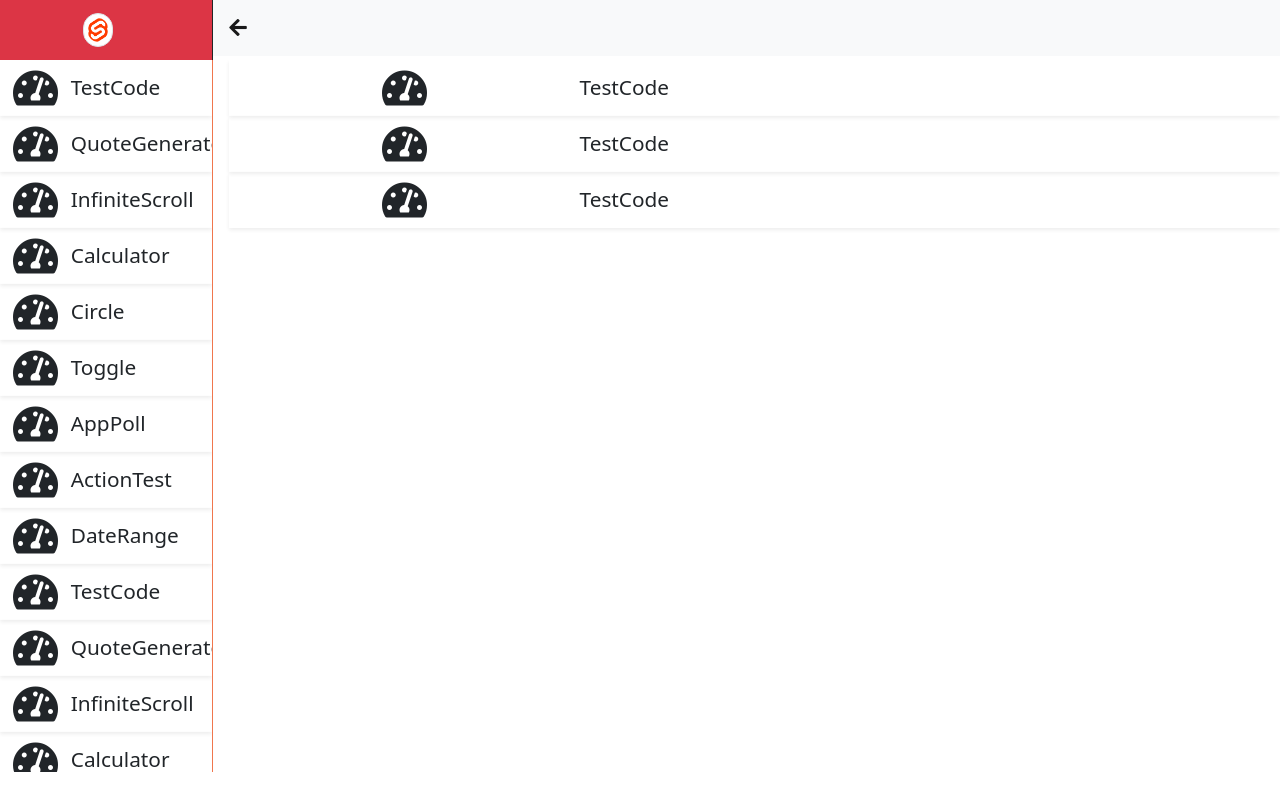
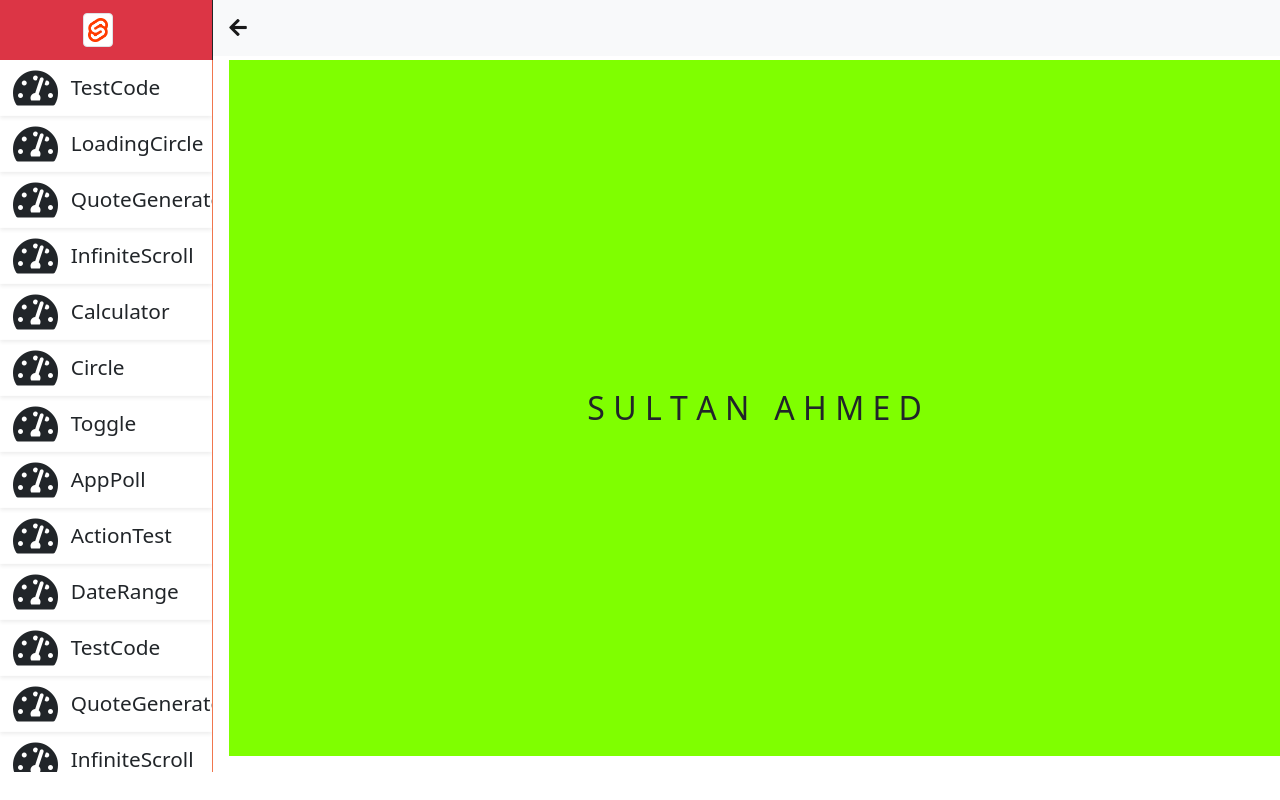
Before and after one commit to SultanCse/Svelte-Components, a Svelte app: page / in a window 1280 px wide. Built offline with nearby package versions, Linux system fonts and the light colour scheme.

Commit message:
animated title dine

```diff
--- a/src/components/LoadingCircle.svelte
+++ b/src/components/LoadingCircle.svelte
@@ -1,55 +1,143 @@
-<div>
-<svg viewBox="0 0 87 87" version="1.1"
-  xmlns="http://www.w3.org/2000/svg"
-  xmlns:xlink="http://www.w3.org/1999/xlink">
+<div class="parent">
+  <div class="child">
+    <span>S</span>
+    <span>U</span>
+    <span>L</span>
+    <span>T</span>
+    <span>A</span>
+    <span>N</span>
+    <span>&nbsp;</span>
+    <span>A</span>
+    <span>H</span>
+    <span>M</span>
+    <span>E</span>
+    <span>D</span>
+  </div>
+</div>
 
 <style>
-.ui-success-circle {
-  stroke-dasharray: 260px, 260px;
-  stroke-dashoffset: 260px;
-  transform: rotate(220deg);
-  transform-origin: center center;
-  stroke-linecap: round;
-  animation: ani-success-circle 1s ease-in both;
-}
-.ui-success-path {
-  stroke-dasharray: 60px 64px;
-  stroke-dashoffset: 62px;
-  stroke-linecap: round;
-  animation: ani-success-path 0.4s 1s ease-in both;
-}
+  .parent{
+    margin: 0 auto;
+    padding: 0;
+    position: relative;
+    background: chartreuse;
+    height: 100%;
+    width: 100%;
+    font-size: 2rem;
+    font-style: bold;
+  }
+  .child{
+    position: absolute;
+    top: 50%;
+    left: 50%;
+    transform: translate(-50%,-50%);
 
-@keyframes ani-success-circle {
-  to {
-    stroke-dashoffset: 780px;
   }
-  100% {
-    stroke-width: 0;
+  span:nth-child(1){
+    animation: s 1s ease 0s 1 none;
+    animation-fill-mode: ease;
+    /* animation: name duration(5s) timing-function(linear) delay(2s) iteration-count(infinite) animation-direction(alternate); */
   }
-}
+  span:nth-child(2){
+    animation: u 1.2s ease .2s 1 none;
+    animation-fill-mode: ease;
+  }
+   span:nth-child(3){
+    animation: l 1.4s ease .4s 1 none;
+    animation-fill-mode: ease;
+  }
+   span:nth-child(4){
+   animation: t 1.6s ease .6s 1 none;
+   animation-fill-mode: ease;
+  }
+  span:nth-child(5){
+   animation: a 1.8s ease .8s 1 none;
+    animation-fill-mode: ease;
+  }
+  span:nth-child(6){
+   animation: n 2s ease 1s 1 none;
+    animation-fill-mode: ease;
+  }
+  /* 7th no space */
+  span:nth-child(8){
+   animation: a2 2s ease 1s 1 none;
+    animation-fill-mode: ease;
+  }
+  span:nth-child(9){
+   animation: h 2.2s ease 1.2s 1 none;
+    animation-fill-mode: ease;
+  }
+  span:nth-child(10){
+   animation: m 2.4s ease 1.4s 1 none;
+    animation-fill-mode: ease;
+  }
+  span:nth-child(11){
+   animation: e 2.6s ease 1.6s 1 none;
+    animation-fill-mode: ease;
+  }
+  span:nth-child(12){
+   animation: d 2.8s ease 1.8s 1 none;
+    animation-fill-mode: ease;
+  }
 
-@keyframes ani-success-path {
-  0% {
-    stroke-dashoffset: 62px;
+  @keyframes s {
+  0%   {color: black; transform: rotate(0deg);}
+  50%  {color: red; font-size: 3rem;}
+  100%  {color: black; font-size: 2rem;}
   }
-  65% {
-    stroke-dashoffset: -5px;
+  @keyframes u {
+  0%   {color:black; }
+  50%  {color: red; font-size: 2.9rem;}
+  100%  {color:black;  font-size: 2rem;}
   }
-  84% {
-    stroke-dashoffset: 4px;
+  @keyframes l {
+  0%   {color:black; }
+  50%  {color: red; font-size: 2.8rem;}
+  100%  {color:black;  font-size: 2rem;}
   }
-  100% {
-    stroke-dashoffset: -2px;
+  @keyframes t {
+  0%   {color:black; }
+  50%  {color: red; font-size: 2.4rem;}
+  100%  {color:black;  font-size: 2rem;}
   }
-}
+  @keyframes a {
+  0%   {color:black; }
+  50%  {color: red; font-size: 2.4rem;}
+  100%  {color:black;  font-size: 2rem;}
+  }
+  @keyframes n {
+  0%   {color:black; }
+  50%  {color: red; font-size: 2.2rem;}
+  100%  {color:black;  font-size: 2rem;}
+  }
 
-  </style>
-  <g id="Page-1" stroke="none" stroke-width="1" fill="none" fill-rule="evenodd">
-    <g id="Group-3" transform="translate(2.000000, 2.000000)">
-      <circle stroke="rgba(165, 220, 134, 0.2)" stroke-width="4" cx="41.5" cy="41.5" r="41.5"></circle>
-      <circle class="ui-success-circle" stroke="#A5DC86" stroke-width="4" cx="46" cy="43.5" r="41.5"></circle>
-      <polyline class="ui-success-path" id="Path-2" stroke="#A5DC86" stroke-width="4" points="19 38.8036813 31.1020744 54.8046875 63.299221 28"></polyline>
-    </g>
-  </g>
-</svg>
-</div>
+  @keyframes a2 {
+  0%   {color:black; }
+  50%  {color: red; font-size: 3rem;}
+  100%  {color:black;  font-size: 2rem;}
+  }
+
+  @keyframes h {
+  0%   {color:black; }
+  50%  {color: red; font-size: 2.8rem;}
+  100%  {color:black;  font-size: 2rem;}
+  }
+
+  @keyframes m {
+  0%   {color:black; }
+  50%  {color: red; font-size: 2.6rem;}
+  100%  {color:black;  font-size: 2rem;}
+  }
+
+  @keyframes e {
+  0%   {color:black; }
+  50%  {color: red; font-size: 2.4rem;}
+  100%  {color:black;  font-size: 2rem;}
+  }
+
+  @keyframes d {
+  0%   {color:black; }
+  50%  {color: red; font-size: 2.2rem;}
+  100%  {color:black;  font-size: 2rem;}
+  }
+</style>
--- a/src/components/Navbar.svelte
+++ b/src/components/Navbar.svelte
@@ -20,8 +20,8 @@
     <div class="col-{navColSize} p-0" id='col'>
       <nav class="navbar navbar-light bg-danger ">
         <div class="container-fluid justify-content-center">
-          <a class="navbar-brand" href="#">
-            <img src="images/svelte.png" alt="" width="30px" height="24px" class="rounded-pill img-thumbnail">
+          <a class="navbar-brand" href="https://www.google.com" target="_blank">
+            <img src="images/svelte.png" alt="" width="30px" height="24px" class=" img-thumbnail">
           </a>
         </div>
       </nav>
--- a/src/components/Sidebar.svelte
+++ b/src/components/Sidebar.svelte
@@ -1,19 +1,9 @@
 <!-- Sidebar -->
 <script>
-import { Litepicker } from 'litepicker';
-import { slide } from 'svelte/transition';
-import Sidebar from './Sidebar.svelte';
-import AppPoll from '../pollevent/AppPoll.svelte';
-import QuoteGenerator from './QuoteGenerator.svelte';
-import Toggle from './../elements/Toggle.svelte';
-import Circle from './Circle.svelte';
-import Calculator from './Calculator.svelte';
-import { onMount } from 'svelte';
-import ActionTest from './ActionTest.svelte';
-import DateRange from './DateRange.svelte';
-import InfiniteScroll from './InfiniteScroll.svelte';
-import TestCode from './TestCode.svelte';
-import LoadingCircle from './LoadingCircle.svelte';
+import {AppPoll,QuoteGenerator,Toggle,Circle,Calculator,
+    ActionTest,DateRange,InfiniteScroll,TestCode,
+    LoadingCircle} from '../services/appList.js'
+
 let value=false;
 
     // let list = ['TestCode','InfiniteScroll','QuoteGenerator','Calculator',
@@ -21,6 +11,7 @@ let value=false;
     // 'Circle','Toggle','AppPoll',];
     let sidebarItems=[
         {name:'TestCode', icon:'fas fa-tachometer-alt', component:'TestCode'},
+        {name:'LoadingCircle', icon:'fas fa-tachometer-alt', component:'LoadingCircle'},
         {name:'QuoteGenerator', icon:'fas fa-tachometer-alt', component:'QuoteGenerator'},
         {name:'InfiniteScroll', icon:'fas fa-tachometer-alt', component:'InfiniteScroll'},
         {name:'Calculator', icon:'fas fa-tachometer-alt', component:'Calculator'},
@@ -40,7 +31,7 @@ let value=false;
         {name:'DateRange', icon:'fas fa-tachometer-alt', component:'DateRange'},
     ]
 
-    let activeTab = 'TestCode';
+    let activeTab = 'LoadingCircle';
 
     $: if(value){
         console.log(value);
@@ -68,6 +59,8 @@ let value=false;
         <div class="content">
             {#if activeTab == 'TestCode'}
                 <TestCode on:click={()=>{console.log(activeTab)}}/>
+            {:else if activeTab == 'LoadingCircle'}
+                <LoadingCircle/>
             {:else if activeTab == 'InfiniteScroll'}
                 <InfiniteScroll/>
             {:else if activeTab == 'QuoteGenerator'}
--- a/src/components/TestCode.svelte
+++ b/src/components/TestCode.svelte
@@ -1,11 +1,11 @@
 <script>
     import { createEventDispatcher, onMount } from "svelte";
-    import AppPoll from "../pollevent/AppPoll.svelte";
+    // import AppPoll from "../pollevent/AppPoll.svelte";
     // export let list;
     export let list=[
-        {name: 'TestCode',icon: 'fas fa-tachometer-alt', component: AppPoll},
-        {name: 'TestCode',icon: 'fas fa-tachometer-alt', component: AppPoll},
-        {name: 'TestCode',icon: 'fas fa-tachometer-alt', component: AppPoll},
+        // {name: 'TestCode',icon: 'fas fa-tachometer-alt', component: AppPoll},
+        // {name: 'TestCode',icon: 'fas fa-tachometer-alt', component: AppPoll},
+        // {name: 'TestCode',icon: 'fas fa-tachometer-alt', component: AppPoll},
     ];
     const dispatch = createEventDispatcher();
 </script>
--- a/src/services/appList.js
+++ b/src/services/appList.js
@@ -0,0 +1,13 @@
+import AppPoll from '../pollevent/AppPoll.svelte';
+import QuoteGenerator from '../components/QuoteGenerator.svelte';
+import Toggle from '../elements/Toggle.svelte';
+import Circle from '../components/Circle.svelte';
+import Calculator from '../components/Calculator.svelte';
+import ActionTest from '../components/ActionTest.svelte';
+import DateRange from '../components/DateRange.svelte';
+import InfiniteScroll from '../components/InfiniteScroll.svelte';
+import TestCode from '../components/TestCode.svelte';
+import LoadingCircle from '../components/LoadingCircle.svelte';
+
+export {AppPoll,QuoteGenerator,Toggle,Circle,Calculator,ActionTest,
+        DateRange,InfiniteScroll,TestCode,LoadingCircle}
```
Also changed, not shown: public/build/bundle.css, public/build/bundle.js, 1 other file (tests, documents, lock files or other folders).
